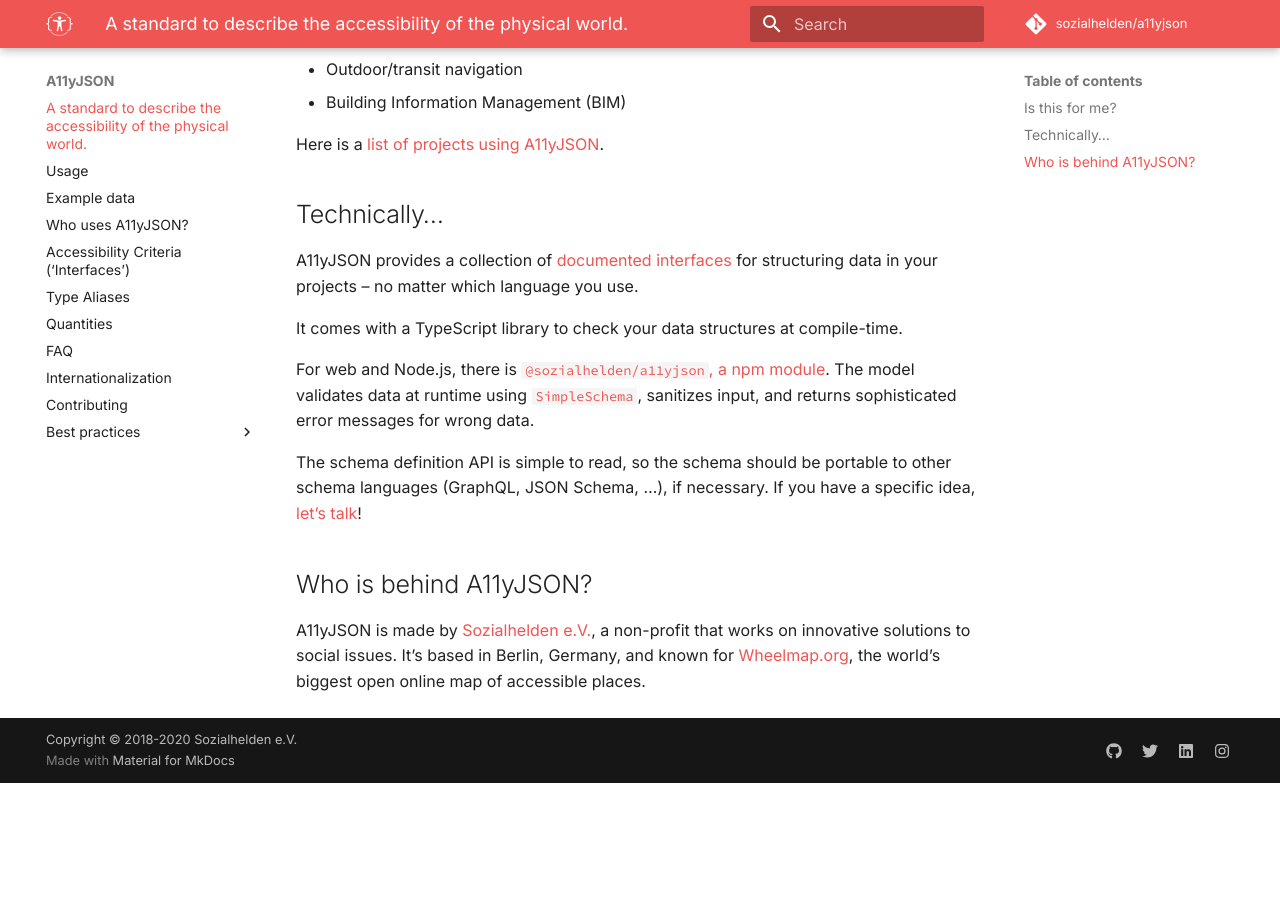
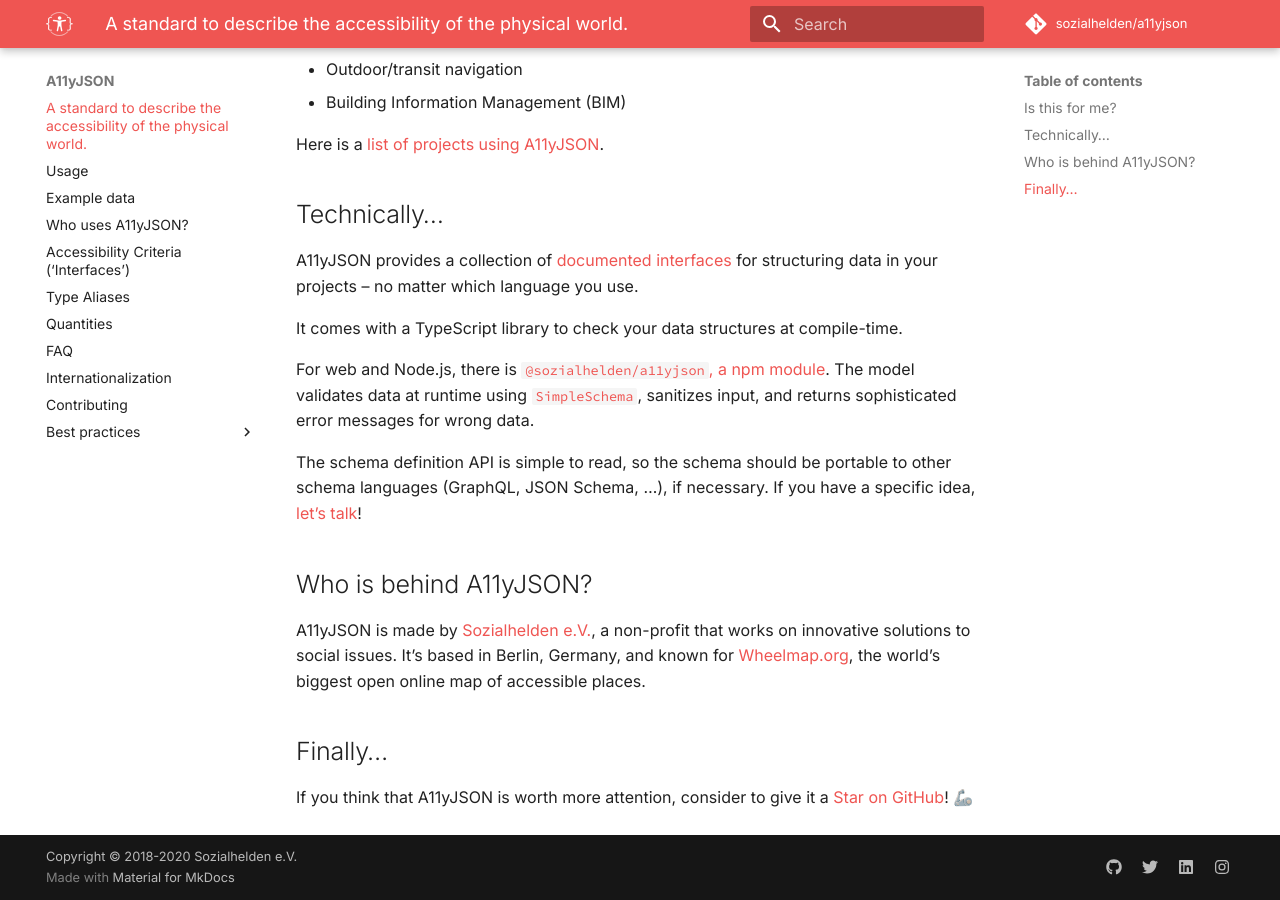
Before and after one commit to sozialhelden/a11yjson, an MkDocs documentation site: the page built from docs/index.md, in a window 1280 px wide and 900 px high, scrolled down 1203 px. Built offline with MkDocs 1.6.1 and Material for MkDocs 9.7.7, drawn with Linux system fonts in a browser that asks for light colours; comment, search, counter and statistics services are not loaded; before the commit the page ends 1986 px from its top, so only the background shows below that.

```diff
--- a/docs/index.md
+++ b/docs/index.md
@@ -61,3 +61,7 @@ The schema definition API is simple to read, so the schema should be portable to
 ## Who is behind A11yJSON?
 
 A11yJSON is made by [Sozialhelden e.V.](https://sozialhelden.de), a non-profit that works on innovative solutions to social issues. It’s based in Berlin, Germany, and known for [Wheelmap.org](https://wheelmap.org), the world’s biggest open online map of accessible places.
+
+## Finally…
+
+If you think that A11yJSON is worth more attention, consider to give it a [Star on GitHub](https://github.com/sozialhelden/a11yjson/)! 🦾
```
Also changed, not shown: README.md (+9 -3 lines), docs/x-contributing.md (+2 -0 lines).
